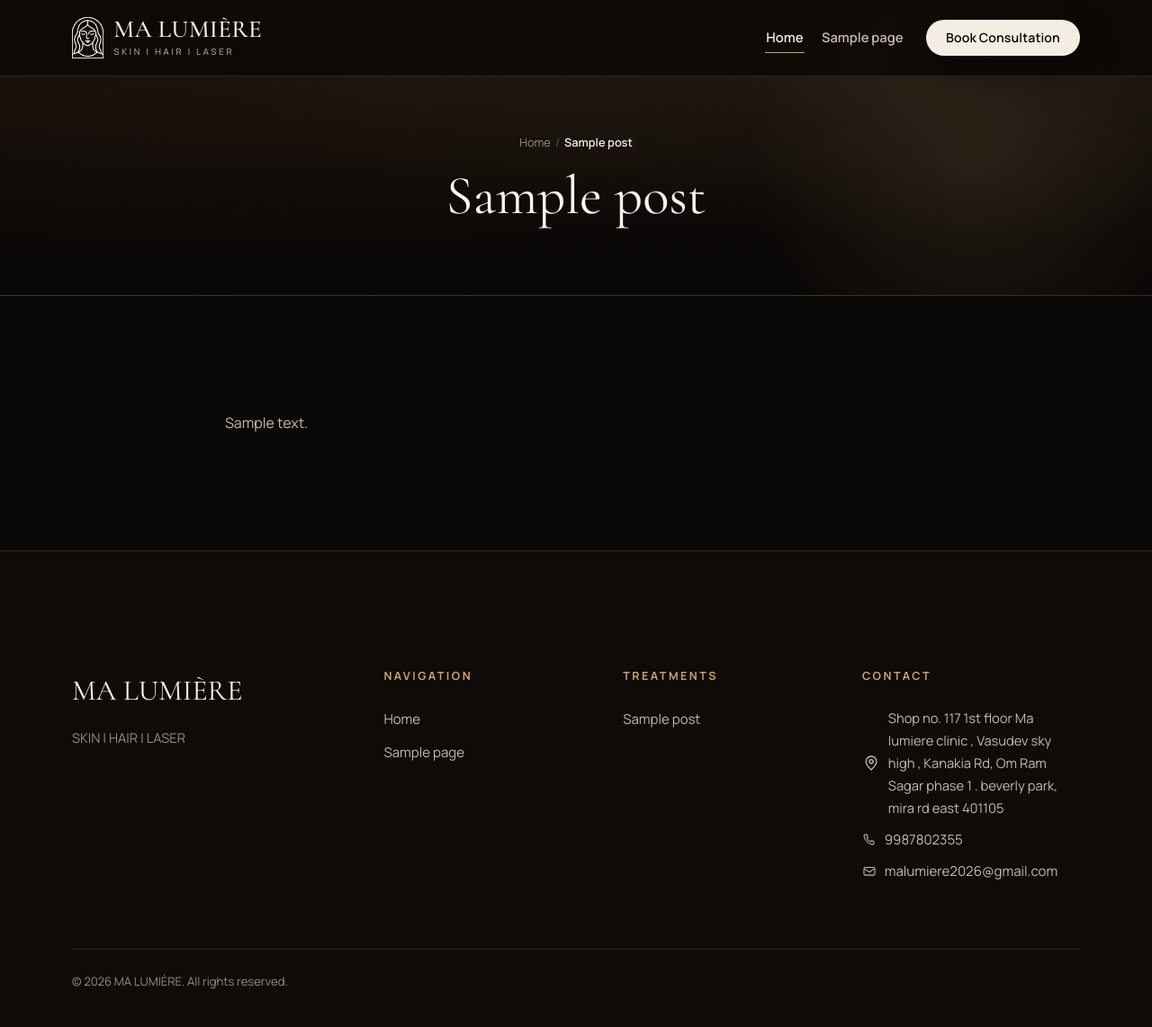
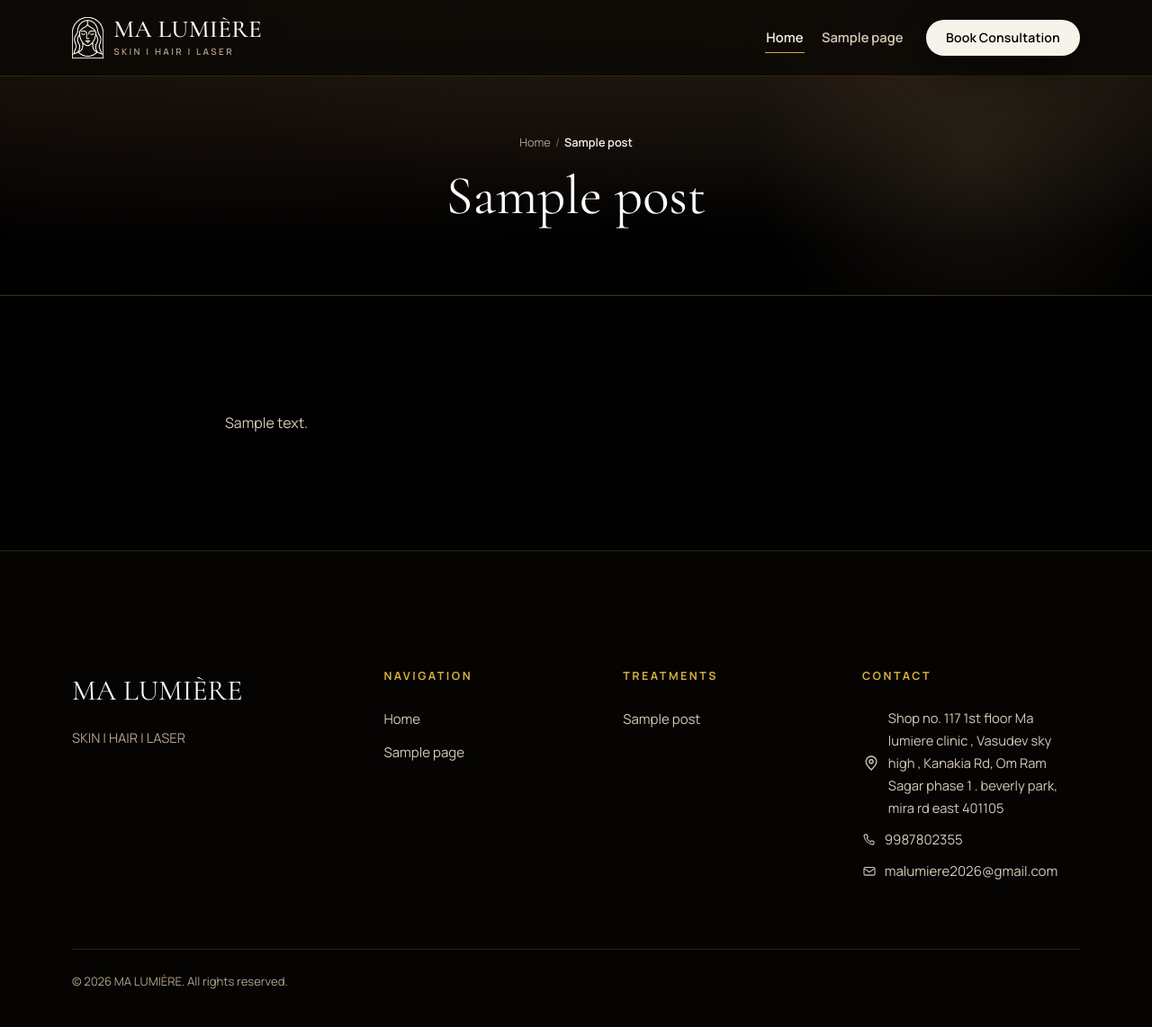
Before and after one commit to RonakFireIndustries/malumere, a WordPress theme: template wp-content/themes/ma-lumiere/page.php in a window 1280 px wide. Shown: the whole page at 90% size. Run offline with PHP 8.4 and a stand-in for WordPress, Linux system fonts and the light colour scheme; the site name, menu and one post (Sample post) are stand-ins, and other content is empty; some libraries are stand-ins or nearby versions.

Commit message:
Update color palette in site.css for improved contrast and accessibility; adjust background styles for hero section

```diff
--- a/wp-content/themes/ma-lumiere/assets/css/site.css
+++ b/wp-content/themes/ma-lumiere/assets/css/site.css
@@ -9,24 +9,24 @@
 :root {
   color-scheme: dark; /* native selects, pickers and scrollbars follow the dark world */
 
-  /* Palette — three dark "worlds" cycling through the page */
-  --color-canvas: #0a0806;        /* abyss — page floor */
-  --color-canvas-soft: #0f0b08;   /* quiet dark band */
-  --color-espresso: #17100b;      /* espresso world — tinted sections */
-  --color-surface: #1a120c;       /* resting cards, inputs */
-  --color-surface-2: #22170f;     /* elevated cards, chips */
-  --color-surface-3: #2c1d13;     /* deepest brown highlight */
-  --color-brown: #3a271a;         /* clay-brown accent surface */
-  --color-ink: #f4ede3;           /* primary text / cream */
-  --color-ink-strong: #fbf6ee;    /* brightest display text */
-  --color-stone: #c8b9a8;         /* secondary text */
-  --color-muted: #9a8b7b;         /* captions, metadata */
-  --color-gold: #c9a26f;          /* champagne metal accent */
-  --color-gold-soft: #debe8e;     /* lighter champagne */
-  --color-gold-deep: #a87f4f;     /* pressed / hover metal */
-  --color-hairline: rgba(244, 237, 227, 0.12);
-  --color-hairline-strong: rgba(244, 237, 227, 0.22);
-  --color-on-gold: #1a120c;
+  /* Palette — mostly black with bright gold accents */
+  --color-canvas: #000000;        /* pure black — page floor */
+  --color-canvas-soft: #050403;   /* near-black band */
+  --color-espresso: #0a0806;      /* very dark sections */
+  --color-surface: #0f0c09;       /* resting cards, inputs */
+  --color-surface-2: #15100b;     /* elevated cards, chips */
+  --color-surface-3: #1d150e;     /* deepest highlight */
+  --color-brown: #251a10;         /* subtle accent surface */
+  --color-ink: #f7f3ea;           /* primary text / cream */
+  --color-ink-strong: #ffffff;    /* brightest display text */
+  --color-stone: #d7c9b6;         /* secondary text */
+  --color-muted: #b5a08a;         /* captions, metadata */
+  --color-gold: #D4AF37;          /* bright gold/amber accent */
+  --color-gold-soft: #F0D98C;     /* lighter bright gold */
+  --color-gold-deep: #B8860B;     /* pressed / hover gold */
+  --color-hairline: rgba(212, 175, 55, 0.18);
+  --color-hairline-strong: rgba(212, 175, 55, 0.32);
+  --color-on-gold: #000000;
   --color-error: #e07a66;
   --color-success: #82b89a;
   --color-warning: #d9b072;
@@ -733,10 +733,7 @@ textarea:focus-visible,
   padding-top: calc(var(--header-h) + var(--sp-xl));
   padding-bottom: var(--sp-2xl);
   overflow: hidden;
-  background:
-    radial-gradient(ellipse at 78% 18%, rgba(201, 162, 111, 0.1), transparent 55%),
-    radial-gradient(ellipse at 28% 0%, rgba(58, 39, 26, 0.42), transparent 60%),
-    linear-gradient(180deg, #120c08 0%, var(--color-canvas) 72%);
+  background: var(--color-canvas);
 }
 
 .hero::after {
@@ -747,7 +744,7 @@ textarea:focus-visible,
   width: 55vw;
   height: 55vw;
   border-radius: 50%;
-  background: radial-gradient(circle at 50% 50%, rgba(201, 162, 111, 0.13), transparent 50%);
+  background: radial-gradient(circle at 50% 50%, rgba(212, 175, 55, 0.08), transparent 50%);
   pointer-events: none;
 }
 
```
Also changed, not shown: 1 other file.
